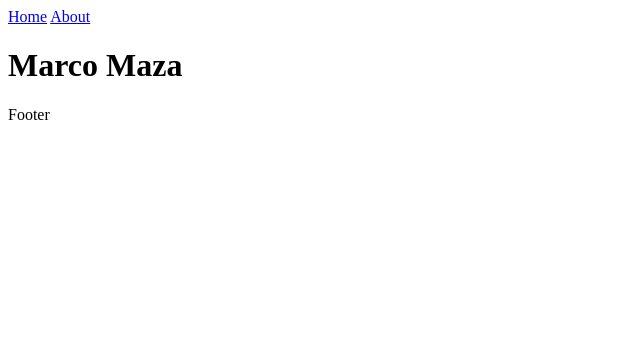
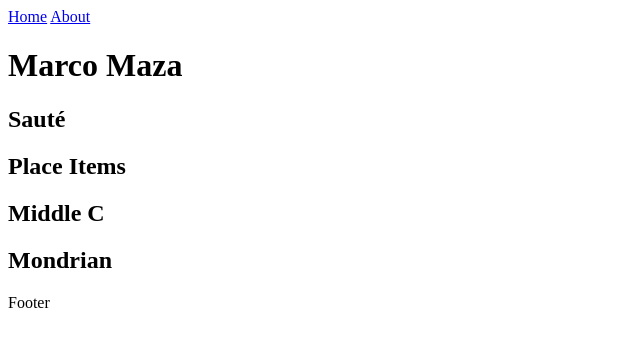
Before and after one commit to marcomaza92/portfolio, an Astro site: page / in a window 1280 px wide. Shown: the whole page, without its empty margins (0-640 px from the left). Built offline with nearby package versions, Linux system fonts and the light colour scheme; Astro itself is replaced by a stand-in of ours.

Commit message:
feat: add main sections

```diff
--- a/src/components/Welcome.astro
+++ b/src/components/Welcome.astro
@@ -6,6 +6,18 @@
 </header>
 <main>
 	<h1>Marco Maza</h1>
+	<section>
+		<h2>Sauté</h2>
+	</section>
+	<section>
+		<h2>Place Items</h2>
+	</section>
+	<section>
+		<h2>Middle C</h2>
+	</section>
+	<section>
+		<h2>Mondrian</h2>
+	</section>
 </main>
 <footer>
 	<p>Footer</p>
```
